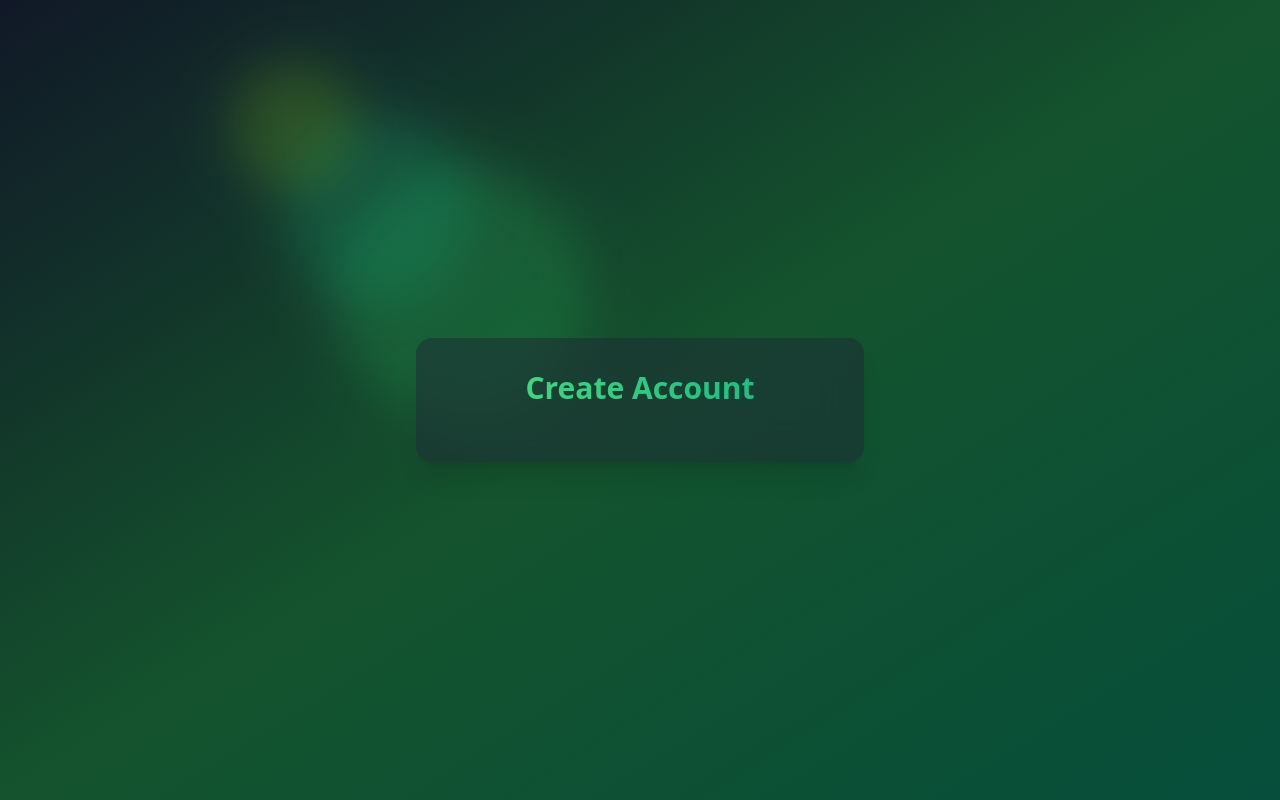
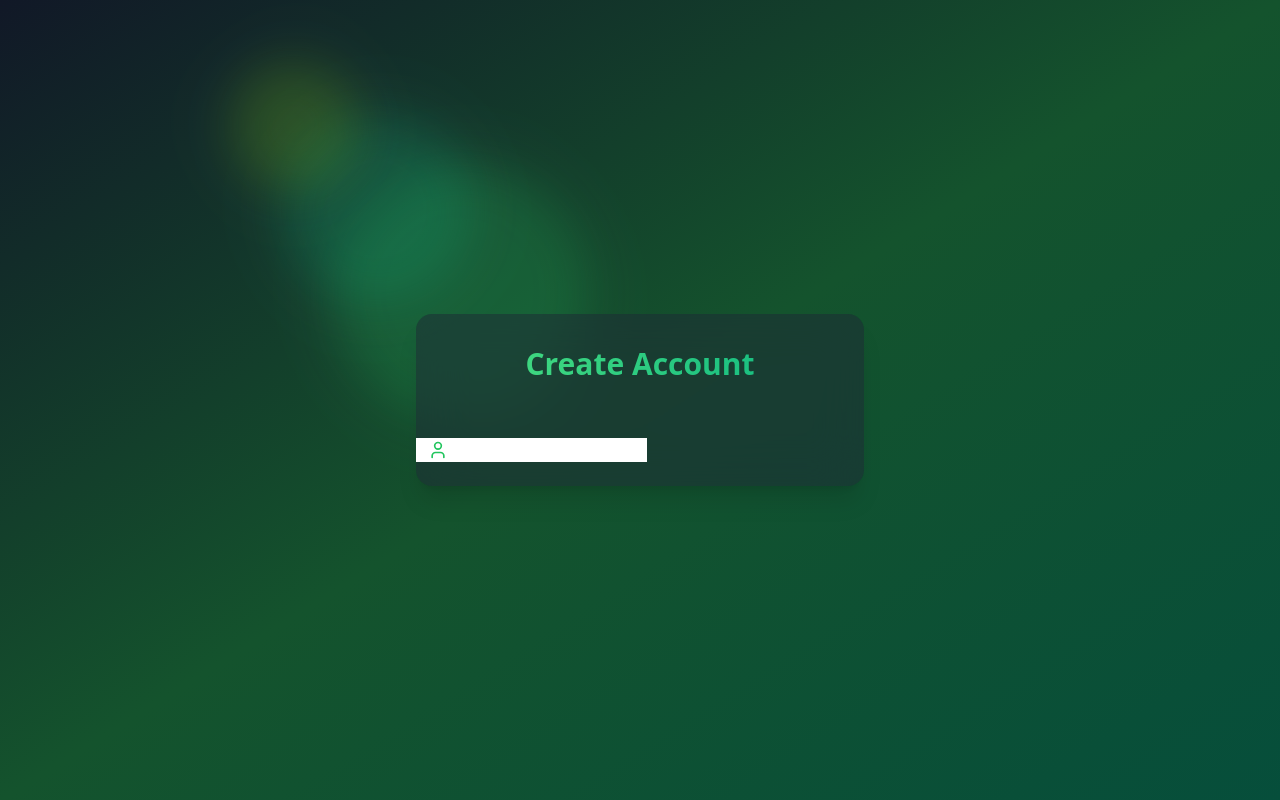
Before and after one commit to goel-anubhav/MERN-Auth-01, a React (Vite) app in the folder frontend/: page /signup in a window 1280 px wide. Built offline with nearby package versions, Linux system fonts and the light colour scheme.

Commit message:
Added One Field In Sign Up Page

```diff
--- a/frontend/package.json
+++ b/frontend/package.json
@@ -12,6 +12,7 @@
   "dependencies": {
     "autoprefixer": "^10.4.20",
     "framer-motion": "^11.9.0",
+    "lucide-react": "^0.447.0",
     "postcss": "^8.4.47",
     "react": "^18.3.1",
     "react-dom": "^18.3.1",
--- a/frontend/src/Pages/SignUpPage.jsx
+++ b/frontend/src/Pages/SignUpPage.jsx
@@ -1,15 +1,11 @@
 import React, { useState } from "react";
 import { motion } from "framer-motion";
+import { User } from "lucide-react";
+import Input from "../components/Input";
 
 const SignUpPage = () => {
-  // Define state to handle form inputs
-  // const [formData, setFormData] = useState({
-  //   username: "",
-  //   email: "",
-  //   password: "",
-  // });
+  const { name, setName } = useState("");
 
-  // Handle form submission
   const handleSignUp = (e) => {
     e.preventDefault();
     console.log("Form Submitted", formData);
@@ -27,6 +23,16 @@ const SignUpPage = () => {
         </h2>
         <form onSubmit={handleSignUp}></form>
       </div>
+
+      <form onSubmit={handleSignUp}>
+        <Input
+          icon={User}
+          type="text"
+          placeholder="Full Name"
+          value={name}
+          onChange={(e) => setName(e.target.value)}
+        />
+      </form>
     </motion.div>
   );
 };
--- a/frontend/src/components/Input.jsx
+++ b/frontend/src/components/Input.jsx
@@ -0,0 +1,12 @@
+const Input = ({ icon: Icon, ...props }) => {
+  return (
+    <div className="relative mb-6">
+      <div className="absolute inset-y-0 left-0 flex items-center pl-3 pointer-events-none">
+        <Icon className="size-5 text-green-500" />
+      </div>
+      <input type="text" />
+    </div>
+  );
+};
+
+export default Input;
```
Also changed, not shown: 1 other file (tests, documents, lock files or other folders).
